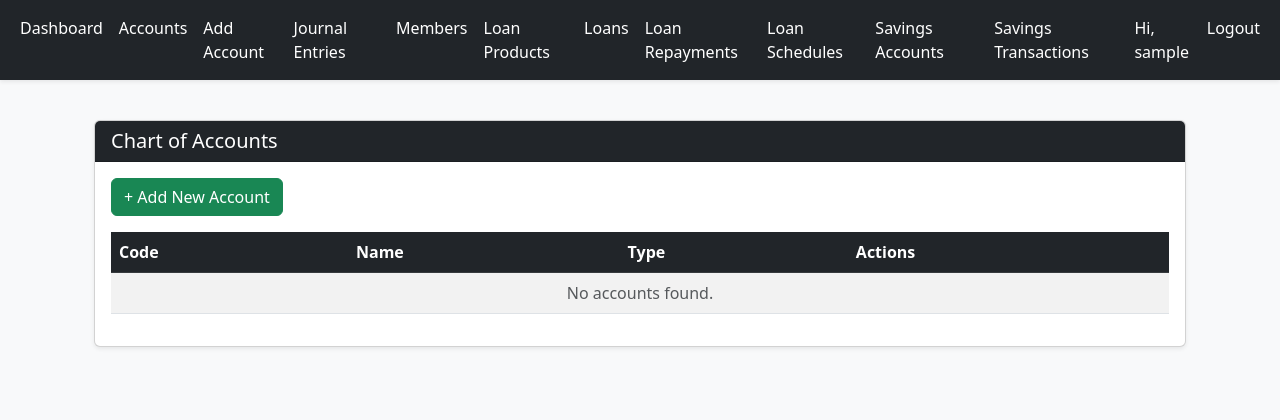
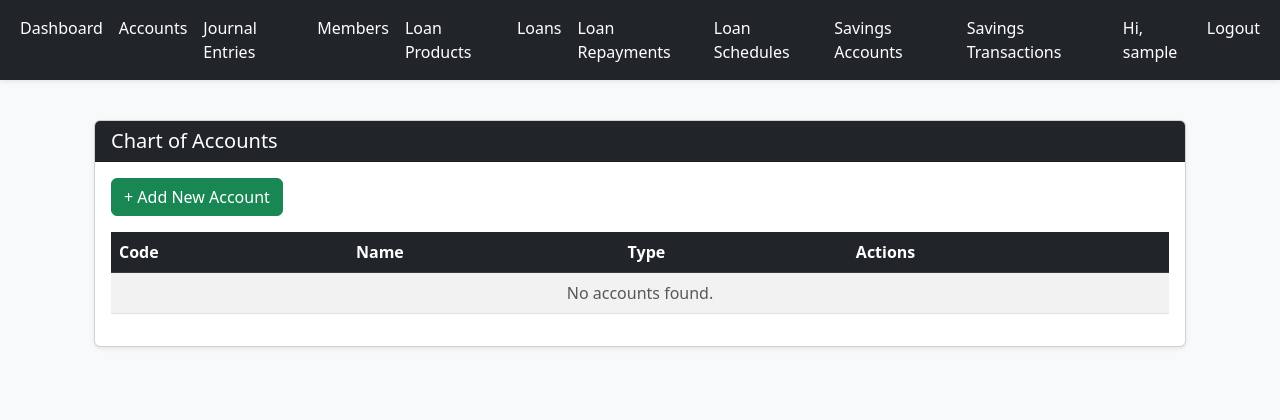
Before and after one commit to Ndugere/RAHAB_APP, a Django app: page /accounts/ in a window 1280 px wide. Shown: the top 420 px of the page. Run offline with Django 5.2, Linux system fonts and the light colour scheme; the visitor is signed in with stand-in values (Sample User, id 1).

Commit message:
Clened the Navbar a little bit more

```diff
--- a/core/templates/core/base.html
+++ b/core/templates/core/base.html
@@ -77,7 +77,7 @@
                         <ul class="navbar-nav me-auto">
                             <li class="nav-item"><a class="nav-link" href="{% url 'dashboard' %}">Dashboard</a></li>
                             <li class="nav-item"><a class="nav-link" href="{% url 'account_list' %}">Accounts</a></li>
-                            <li class="nav-item"><a class="nav-link" href="{% url 'account_create' %}">Add Account</a></li>
+
                             <li class="nav-item"><a class="nav-link" href="{% url 'journal_entry_list' %}">Journal Entries</a></li>
 
                             <!-- Members -->
```
